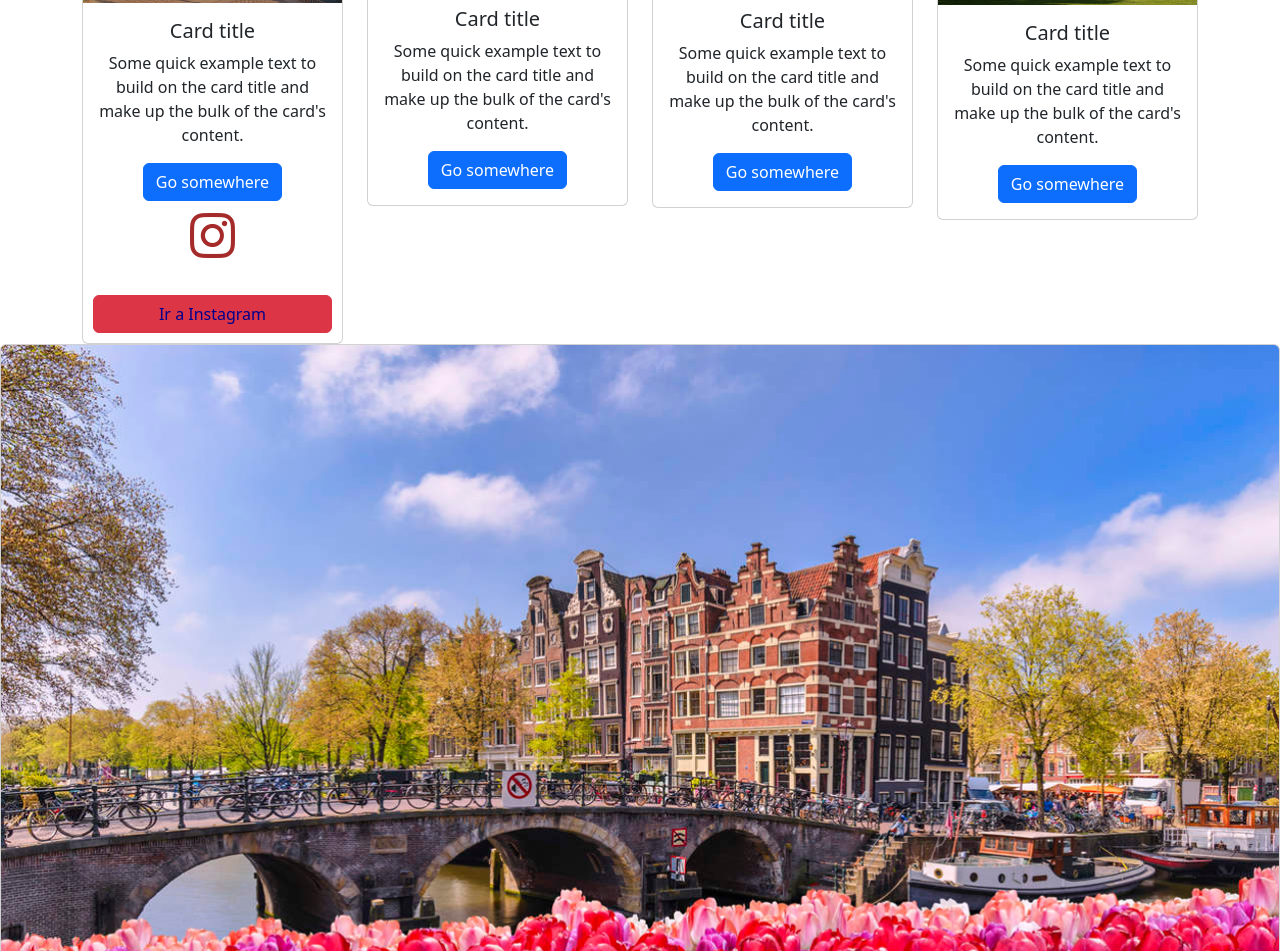
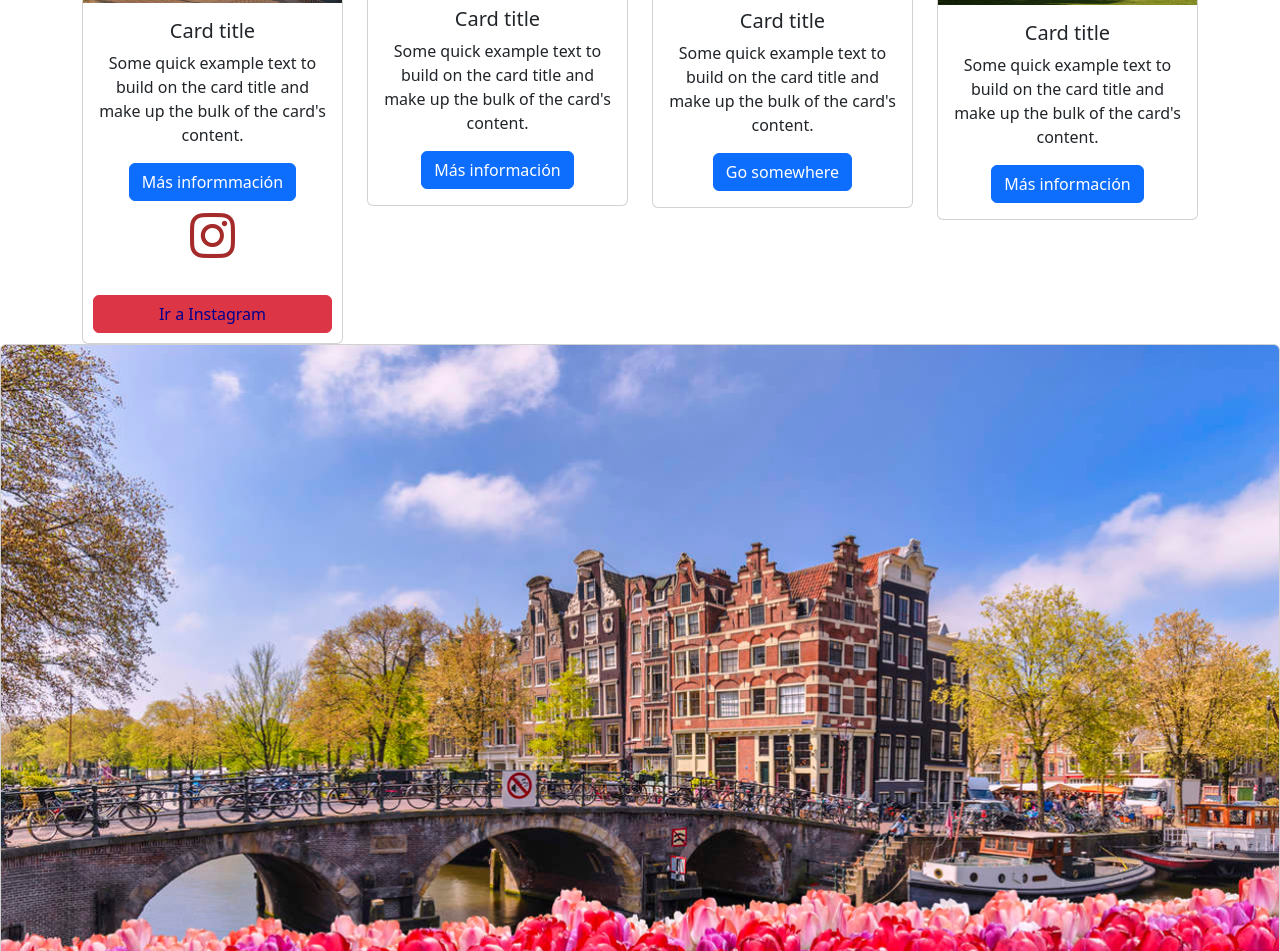
Before and after one commit to gemalv/web-sincro-, a plain HTML site: page index.html in a window 1280 px wide. Shown: the part 1655-2606 px from the top of the page. Drawn offline with nearby package versions, Linux system fonts and the light colour scheme.

Commit message:
Más información

```diff
--- a/index.html
+++ b/index.html
@@ -135,7 +135,7 @@
                 <div class="card-body">
                   <h5 class="card-title">Card title</h5>
                   <p class="card-text">Some quick example text to build on the card title and make up the bulk of the card's content.</p>
-                  <a href="#" class="btn btn-primary">Go somewhere</a>
+                  <a href="#" class="btn btn-primary">Más informmación</a>
                   <br>
                   <!--Poner iconos-->
                  <i class="bi miInstagram"></i>
@@ -151,7 +151,7 @@
                 <div class="card-body">
                   <h5 class="card-title">Card title</h5>
                   <p class="card-text">Some quick example text to build on the card title and make up the bulk of the card's content.</p>
-                  <a href="#" class="btn btn-primary">Go somewhere</a>
+                  <a href="#" class="btn btn-primary">Más información</a>
                 </div>
               </div>
           </div>
@@ -173,7 +173,7 @@
                 <div class="card-body">
                   <h5 class="card-title">Card title</h5>
                   <p class="card-text">Some quick example text to build on the card title and make up the bulk of the card's content.</p>
-                  <a href="#" class="btn btn-primary">Go somewhere</a>
+                  <a href="#" class="btn btn-primary">Más información</a>
                 </div>
               </div>
           </div>
```
